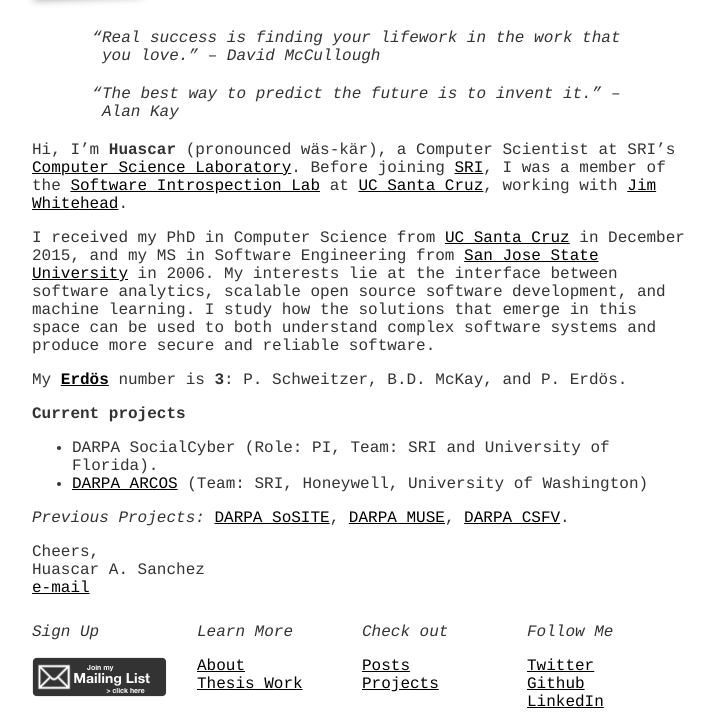
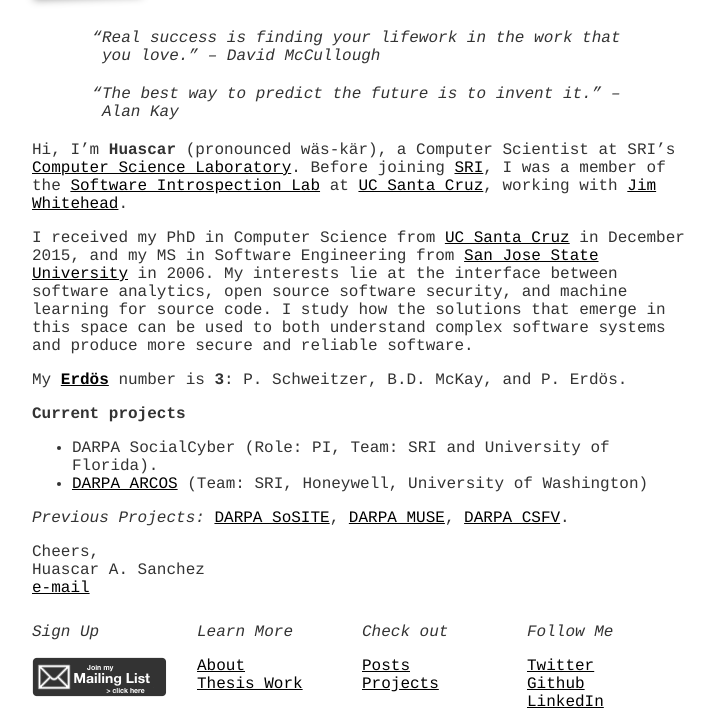
Before and after one commit to hsanchez/hsanchez.github.io, a Jekyll site: the page built from index.md, in a window 1280 px wide, cut to the strip 218-945 px from the top of the page. Shown: the whole strip, without its empty margins (278-993 px from the left). Built offline with Jekyll 4.4.1, drawn with Linux system fonts in a browser that asks for light colours.

Commit message:
minor changes in main page

```diff
--- a/index.md
+++ b/index.md
@@ -17,7 +17,7 @@
 I received my PhD in Computer Science from [UC Santa Cruz](http://www.ucsc.edu/)
 in December 2015, and my MS in Software Engineering from [San Jose State
 University](http://www.sjsu.edu/) in 2006. My interests lie at the interface between software
-analytics, scalable open source software development, and machine learning. I study how the solutions
+analytics, open source software security, and machine learning for source code. I study how the solutions
 that emerge in this space can be used to both understand complex software
 systems and produce more secure and reliable software.
 
```
